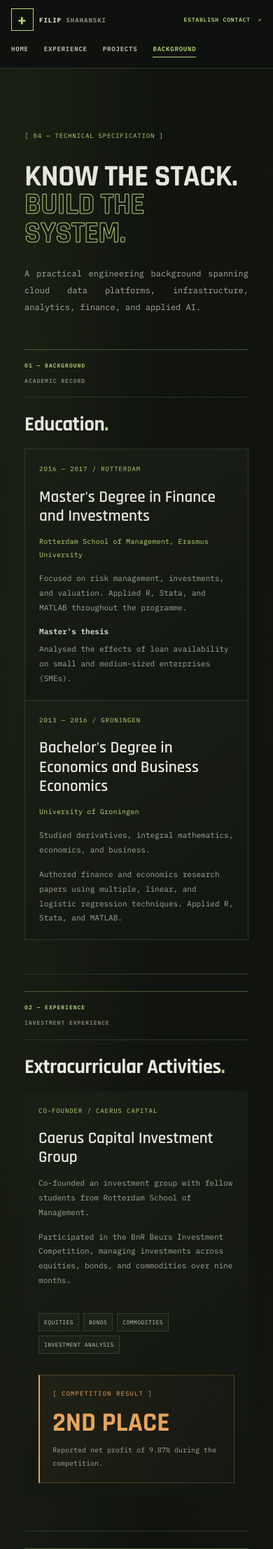
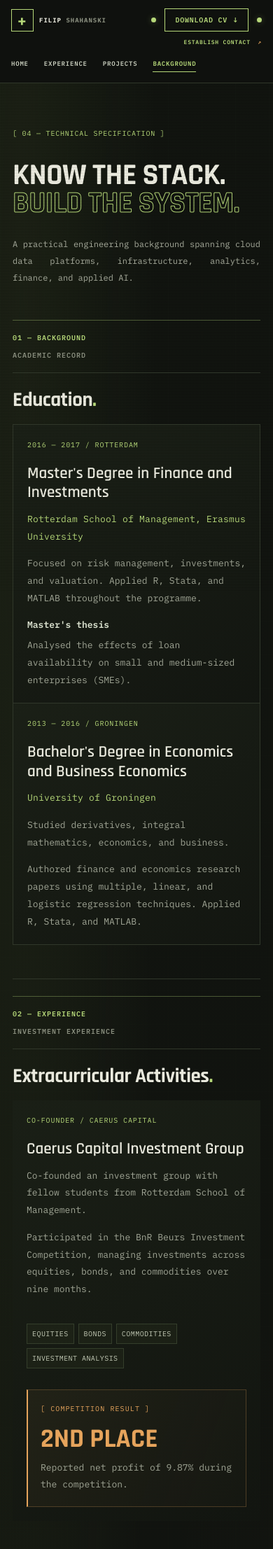
Before and after one commit to filip-dev-portfolio/personal-portfolio, a FastAPI app: page /background in a window 390 px wide. Shown: the top 2213 px of the page at 70% size. Run offline with FastAPI, Linux system fonts and the light colour scheme.

Commit message:
feature(css): improving css

```diff
--- a/app/static/css/style.css
+++ b/app/static/css/style.css
@@ -276,7 +276,7 @@ input:focus-visible {
         gap: 16px;
     }
 
-    .topbar-status {
+    .topbar-status:not(.cv-status) {
         display: none;
     }
 }
@@ -2916,6 +2916,7 @@ button:focus-visible .binary-hover-cell,
 
 /* Main page atmosphere */
 .background-page {
+    padding: 90px 9% 110px;
     isolation: isolate;
     overflow: hidden;
 
@@ -3043,7 +3044,7 @@ button:focus-visible .binary-hover-cell,
     border-bottom: 1px solid var(--line);
 
     color: var(--green);
-    font-size: 9px;
+    font-size: 10px;
     font-weight: 600;
     letter-spacing: 1px;
     line-height: 1.7;
@@ -3116,32 +3117,19 @@ button:focus-visible .binary-hover-cell,
     display: block;
 
     color: var(--green);
-    font-size: 9px;
+    font-size: 10px;
     letter-spacing: 0.9px;
     line-height: 1.8;
 }
 
 /* Card headings */
-.background-page .skill-card h2 {
-    margin: 18px 0 14px;
-
-    color: var(--text);
-    font-family: var(--display);
-    font-size: clamp(23px, 2.3vw, 30px);
-    font-weight: 600;
-    line-height: 1.1;
-    letter-spacing: 0.1px;
-
-    overflow-wrap: anywhere;
-    text-wrap: pretty;
-}
 
 /* Card descriptions */
 .background-page .skill-card > p {
     margin: 0 0 14px;
 
     color: #a1a696;
-    font-size: 11px;
+    font-size: 13px;
     line-height: 1.9;
     overflow-wrap: anywhere;
 }
@@ -3183,7 +3171,7 @@ button:focus-visible .binary-hover-cell,
 
     color: #c2c9b5;
     font-family: var(--mono);
-    font-size: 8px;
+    font-size: 10px;
     font-weight: 400;
     letter-spacing: 0.45px;
     line-height: 1.5;
@@ -3240,25 +3228,12 @@ button:focus-visible .binary-hover-cell,
     display: block;
 
     color: var(--green);
-    font-size: 9px;
+    font-size: 10px;
     letter-spacing: 1.1px;
     line-height: 1.8;
 }
 
 /* Callout heading */
-.background-page .background-note h2 {
-    margin: 20px 0 14px;
-
-    color: var(--text);
-    font-family: var(--display);
-    font-size: clamp(30px, 4vw, 46px);
-    font-weight: 700;
-    line-height: 0.98;
-    letter-spacing: 0.2px;
-
-    overflow-wrap: anywhere;
-    text-wrap: pretty;
-}
 
 /* Callout body */
 .background-page .background-note > p {
@@ -3266,7 +3241,7 @@ button:focus-visible .binary-hover-cell,
     margin: 0;
 
     color: #a1a696;
-    font-size: 11px;
+    font-size: 13px;
     line-height: 2;
 }
 
@@ -3296,14 +3271,9 @@ button:focus-visible .binary-hover-cell,
     color: var(--amber);
 }
 
-.background-page .skill-card .background-note h2 {
-    margin: 15px 0 10px;
-    color: var(--amber);
-    font-size: 38px;
-}
 
 .background-page .skill-card .background-note > p {
-    font-size: 10px;
+    font-size: 13px;
 }
 
 /* =========================================================
@@ -3313,7 +3283,7 @@ button:focus-visible .binary-hover-cell,
 /* Distinguish university names from supporting descriptions */
 .background-page #education .skill-card > p:first-of-type {
     color: var(--green);
-    font-size: 10px;
+    font-size: 13px;
     letter-spacing: 0.2px;
 }
 
@@ -3434,30 +3401,23 @@ button:focus-visible .binary-hover-cell,
         padding: 24px;
     }
 
-    .background-page .skill-card h2 {
-        margin-top: 16px;
-        font-size: 27px;
-    }
 
     .background-page .record-heading {
         gap: 8px 16px;
-        font-size: 8px;
+        font-size: 10px;
     }
 
     .background-page .background-note {
         padding: 25px;
     }
 
-    .background-page .background-note h2 {
-        font-size: clamp(30px, 7vw, 42px);
-    }
 
     .background-page .skill-card .background-note {
         padding: 20px;
     }
 
-    .background-page > .background-note:last-of-type {
-        margin-bottom: 30px;
+    .background-page .background-section > .engineering-principle {
+        margin-bottom: 0;
     }
 }
 
@@ -3468,7 +3428,7 @@ button:focus-visible .binary-hover-cell,
     }
 
     .background-page .page-eyebrow {
-        font-size: 9px;
+        font-size: 10px;
         letter-spacing: 0.8px;
     }
 
@@ -3500,7 +3457,7 @@ button:focus-visible .binary-hover-cell,
 
     .background-page .tag-list span {
         padding: 6px 7px;
-        font-size: 7px;
+        font-size: 10px;
     }
 
     .background-page .background-note {
@@ -3592,7 +3549,7 @@ button:focus-visible .binary-hover-cell,
 .background-page .skill-card > p,
 .background-page .background-note > p {
     font-family: var(--mono);
-    font-size: 11px;
+    font-size: 13px;
     line-height: 1.9;
 }
 
@@ -3615,7 +3572,7 @@ button:focus-visible .binary-hover-cell,
 
 /* Keep tag typography compact */
 .background-page .tag-list span {
-    font-size: 9px;
+    font-size: 10px;
     line-height: 1.5;
 }
 
@@ -3659,15 +3616,12 @@ button:focus-visible .binary-hover-cell,
 
     .background-page .skill-card > p,
     .background-page .background-note > p {
-        font-size: 11px;
+        font-size: 13px;
     }
 
     .background-page .tag-list span {
-        font-size: 8px;
-    }
-}
-.background-page {
-    padding: 90px 9% 110px;
+        font-size: 10px;
+    }
 }
 .project-github-link {
     display: inline-flex;
```
Also changed, not shown: other parts of app/static/css/style.css (+9 -15 lines), docs/static/css/style.css (+29 -75 lines).
